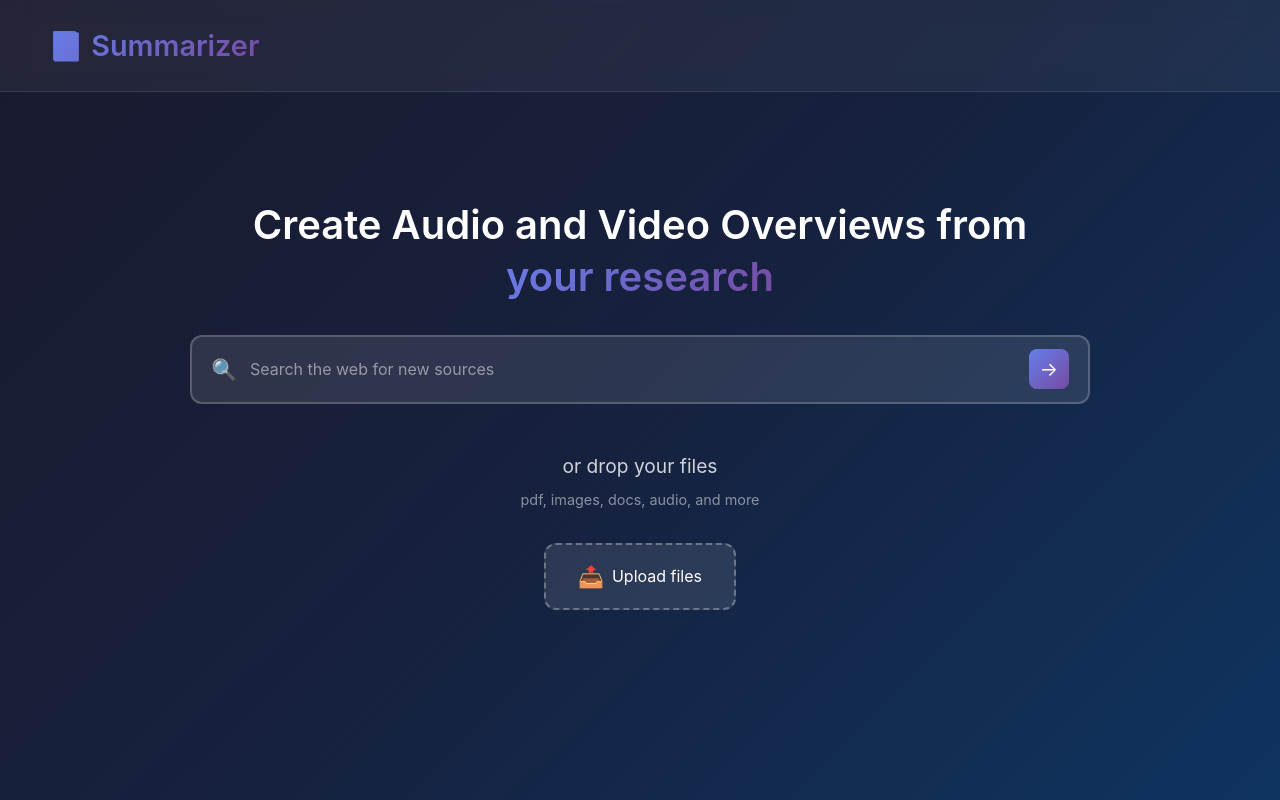
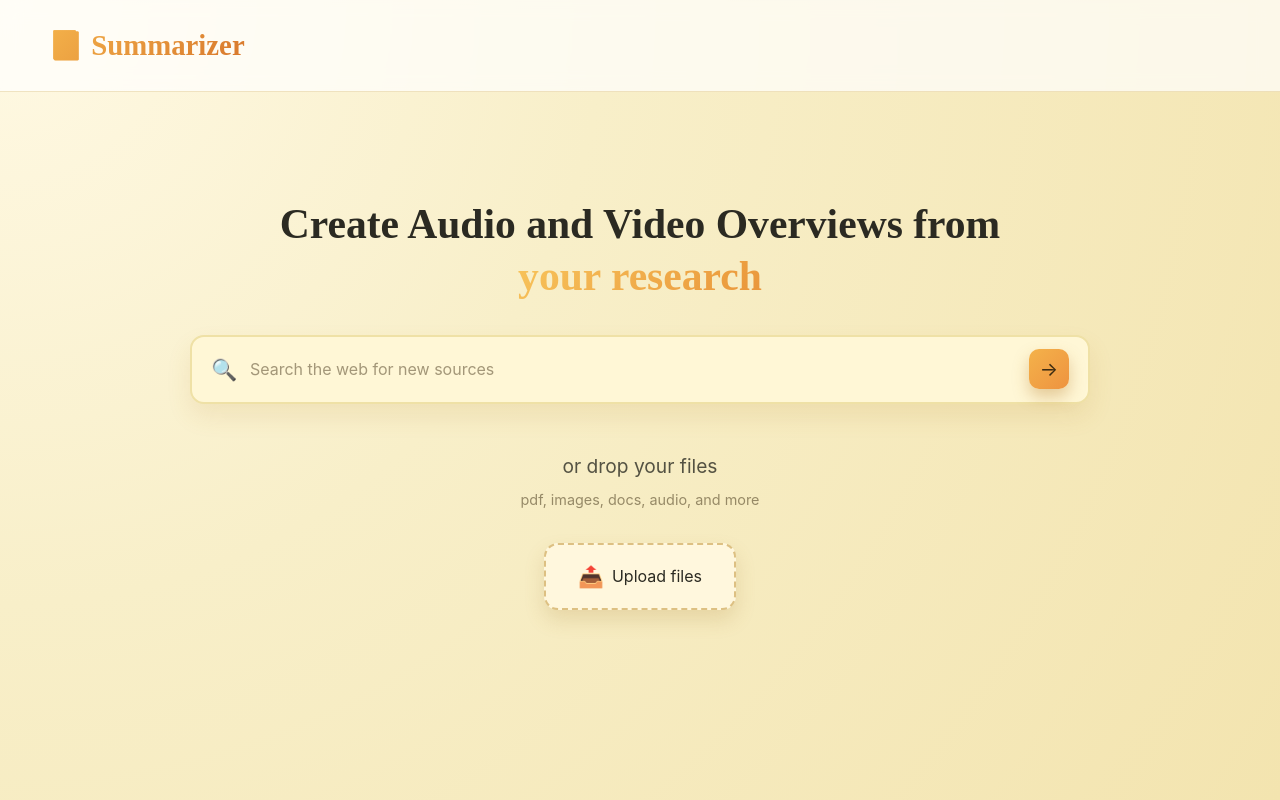
Before and after one commit to Varun251005/smart-research-summarizer, a React (Create React App) app in the folder frontend/: page / in a window 1280 px wide. Built offline with nearby package versions, Linux system fonts and the light colour scheme; the HTML template or start-up script is replaced by a standard one.

Commit message:
fix: enhance styling in NotebookLM.css for improved aesthetics and readability

```diff
--- a/frontend/src/components/NotebookLM.css
+++ b/frontend/src/components/NotebookLM.css
@@ -1,7 +1,20 @@
+:root {
+  --butter-100: #fff7d6;
+  --butter-200: #f6ecc2;
+  --butter-300: #efe1a6;
+  --honey-400: #f4b24a;
+  --honey-500: #ee9340;
+  --spice-700: #6b4b1f;
+  --ink-900: #2b2a22;
+  --paper: #fffdf3;
+  --card: #fff7dd;
+  --shadow: rgba(140, 98, 30, 0.18);
+}
+
 .notebooklm-container {
   min-height: 100vh;
-  background: linear-gradient(135deg, #1a1a2e 0%, #16213e 50%, #0f3460 100%);
-  color: #fff;
+  background: radial-gradient(circle at top left, #fff9e4 0%, #f8efc9 40%, #f3e4af 100%);
+  color: var(--ink-900);
 }
 
 .notebooklm-header {
@@ -9,33 +22,35 @@
   justify-content: space-between;
   align-items: center;
   padding: 1.5rem 3rem;
-  background: rgba(255, 255, 255, 0.05);
+  background: rgba(255, 255, 255, 0.7);
   backdrop-filter: blur(10px);
-  border-bottom: 1px solid rgba(255, 255, 255, 0.1);
+  border-bottom: 1px solid rgba(212, 179, 96, 0.35);
 }
 
 .header-left h1 {
   font-size: 1.8rem;
-  font-weight: 600;
+  font-weight: 700;
   margin: 0;
-  background: linear-gradient(135deg, #667eea 0%, #764ba2 100%);
+  font-family: 'Fraunces', 'Times New Roman', serif;
+  background: linear-gradient(135deg, var(--honey-400) 0%, #d7762b 100%);
   -webkit-background-clip: text;
   -webkit-text-fill-color: transparent;
 }
 
 .about-link {
-  background: rgba(255, 255, 255, 0.1);
-  border: 1px solid rgba(255, 255, 255, 0.2);
-  color: #fff;
+  background: var(--paper);
+  border: 1px solid rgba(212, 179, 96, 0.45);
+  color: var(--spice-700);
   padding: 0.6rem 1.5rem;
-  border-radius: 8px;
+  border-radius: 10px;
   cursor: pointer;
   font-size: 0.95rem;
   transition: all 0.3s ease;
+  box-shadow: 0 8px 18px var(--shadow);
 }
 
 .about-link:hover {
-  background: rgba(255, 255, 255, 0.2);
+  background: #fff1c4;
   transform: translateY(-2px);
 }
 
@@ -60,14 +75,16 @@
 }
 
 .welcome-content h2 {
-  font-size: 2.5rem;
-  font-weight: 600;
+  font-size: 2.6rem;
+  font-weight: 700;
   margin-bottom: 2rem;
-  line-height: 1.3;
+  line-height: 1.25;
+  color: var(--ink-900);
+  font-family: 'Fraunces', 'Times New Roman', serif;
 }
 
 .highlight {
-  background: linear-gradient(135deg, #667eea 0%, #764ba2 100%);
+  background: linear-gradient(135deg, #f8c55c 0%, #e9953a 100%);
   -webkit-background-clip: text;
   -webkit-text-fill-color: transparent;
 }
@@ -80,17 +97,18 @@
 .search-box {
   display: flex;
   align-items: center;
-  background: rgba(255, 255, 255, 0.1);
-  border: 2px solid rgba(255, 255, 255, 0.2);
-  border-radius: 12px;
+  background: var(--butter-100);
+  border: 2px solid var(--butter-300);
+  border-radius: 14px;
   padding: 0.8rem 1.2rem;
   margin-bottom: 1rem;
   transition: all 0.3s ease;
+  box-shadow: 0 12px 24px rgba(179, 126, 35, 0.12);
 }
 
 .search-box:focus-within {
-  border-color: #667eea;
-  box-shadow: 0 0 0 3px rgba(102, 126, 234, 0.2);
+  border-color: var(--honey-400);
+  box-shadow: 0 0 0 3px rgba(244, 178, 74, 0.35);
 }
 
 .search-icon {
@@ -102,25 +120,26 @@
   flex: 1;
   background: transparent;
   border: none;
-  color: #fff;
+  color: var(--ink-900);
   font-size: 1rem;
   outline: none;
 }
 
 .search-input::placeholder {
-  color: rgba(255, 255, 255, 0.5);
+  color: rgba(71, 56, 28, 0.5);
 }
 
 .search-btn {
-  background: linear-gradient(135deg, #667eea 0%, #764ba2 100%);
+  background: linear-gradient(135deg, var(--honey-400) 0%, var(--honey-500) 100%);
   border: none;
-  color: #fff;
+  color: #3c2b12;
   width: 40px;
   height: 40px;
-  border-radius: 8px;
+  border-radius: 10px;
   cursor: pointer;
   font-size: 1.2rem;
   transition: all 0.3s ease;
+  box-shadow: 0 8px 16px rgba(179, 118, 33, 0.35);
 }
 
 .search-btn:hover {
@@ -155,12 +174,12 @@
 .upload-text {
   font-size: 1.2rem;
   margin-bottom: 0.5rem;
-  color: rgba(255, 255, 255, 0.8);
+  color: rgba(43, 42, 34, 0.8);
 }
 
 .file-types {
   font-size: 0.9rem;
-  color: rgba(255, 255, 255, 0.5);
+  color: rgba(71, 56, 28, 0.55);
   margin-bottom: 2rem;
 }
 
@@ -172,24 +191,25 @@
 }
 
 .upload-btn {
-  background: rgba(255, 255, 255, 0.1);
-  border: 2px dashed rgba(255, 255, 255, 0.3);
-  color: #fff;
+  background: var(--card);
+  border: 2px dashed rgba(198, 156, 70, 0.6);
+  color: var(--ink-900);
   padding: 1rem 2rem;
-  border-radius: 12px;
+  border-radius: 14px;
   cursor: pointer;
   font-size: 1rem;
   display: flex;
   align-items: center;
   gap: 0.5rem;
   transition: all 0.3s ease;
+  box-shadow: 0 10px 20px rgba(159, 114, 38, 0.18);
 }
 
 .upload-btn:hover {
-  background: rgba(255, 255, 255, 0.2);
-  border-color: #667eea;
+  background: #fff1c4;
+  border-color: var(--honey-400);
   transform: translateY(-3px);
-  box-shadow: 0 5px 15px rgba(102, 126, 234, 0.3);
+  box-shadow: 0 12px 22px rgba(179, 122, 36, 0.3);
 }
 
 .upload-btn span {
@@ -206,8 +226,8 @@
   display: inline-block;
   width: 40px;
   height: 40px;
-  border: 4px solid rgba(255, 255, 255, 0.2);
-  border-top-color: #667eea;
+  border: 4px solid rgba(184, 134, 48, 0.25);
+  border-top-color: var(--honey-400);
   border-radius: 50%;
   animation: spin 1s linear infinite;
   margin-bottom: 1rem;
@@ -227,11 +247,12 @@
 
 /* Sidebar */
 .sidebar {
-  background: rgba(255, 255, 255, 0.05);
-  border-radius: 16px;
+  background: var(--card);
+  border-radius: 18px;
   padding: 1.5rem;
-  border: 1px solid rgba(255, 255, 255, 0.1);
+  border: 1px solid rgba(198, 156, 70, 0.35);
   height: fit-content;
+  box-shadow: 0 20px 30px rgba(160, 112, 34, 0.15);
 }
 
 .sidebar-header {
@@ -247,14 +268,15 @@
 }
 
 .add-source-btn {
-  background: linear-gradient(135deg, #667eea 0%, #764ba2 100%);
+  background: linear-gradient(135deg, var(--honey-400) 0%, #d7762b 100%);
   border: none;
-  color: #fff;
+  color: #3c2b12;
   padding: 0.5rem 1rem;
-  border-radius: 8px;
+  border-radius: 10px;
   cursor: pointer;
   font-size: 0.9rem;
   transition: all 0.3s ease;
+  box-shadow: 0 10px 16px rgba(170, 117, 36, 0.3);
 }
 
 .add-source-btn:hover {
@@ -270,14 +292,15 @@
   align-items: center;
   gap: 0.8rem;
   padding: 0.8rem;
-  background: rgba(255, 255, 255, 0.05);
-  border-radius: 8px;
+  background: rgba(255, 255, 255, 0.7);
+  border-radius: 10px;
   margin-bottom: 0.5rem;
   transition: all 0.3s ease;
+  border: 1px solid rgba(208, 170, 89, 0.25);
 }
 
 .source-item:hover {
-  background: rgba(255, 255, 255, 0.1);
+  background: #fff1c4;
 }
 
 .source-icon {
@@ -293,7 +316,7 @@
 
 /* Audio Overview */
 .audio-overview-section {
-  border-top: 1px solid rgba(255, 255, 255, 0.1);
+  border-top: 1px solid rgba(207, 171, 92, 0.5);
   padding-top: 1.5rem;
 }
 
@@ -304,17 +327,17 @@
 
 .audio-description {
   font-size: 0.85rem;
-  color: rgba(255, 255, 255, 0.6);
+  color: rgba(71, 56, 28, 0.6);
   margin-bottom: 1rem;
 }
 
 .generate-audio-btn {
   width: 100%;
-  background: linear-gradient(135deg, #667eea 0%, #764ba2 100%);
+  background: linear-gradient(135deg, var(--honey-400) 0%, #d7762b 100%);
   border: none;
-  color: #fff;
+  color: #3c2b12;
   padding: 0.8rem;
-  border-radius: 8px;
+  border-radius: 10px;
   cursor: pointer;
   font-size: 1rem;
   display: flex;
@@ -322,11 +345,12 @@
   justify-content: center;
   gap: 0.5rem;
   transition: all 0.3s ease;
+  box-shadow: 0 12px 18px rgba(179, 121, 36, 0.3);
 }
 
 .generate-audio-btn:hover:not(:disabled) {
   transform: translateY(-2px);
-  box-shadow: 0 5px 15px rgba(102, 126, 234, 0.4);
+  box-shadow: 0 12px 20px rgba(179, 121, 36, 0.35);
 }
 
 .generate-audio-btn:disabled {
@@ -338,8 +362,8 @@
   display: inline-block;
   width: 16px;
   height: 16px;
-  border: 2px solid rgba(255, 255, 255, 0.3);
-  border-top-color: #fff;
+  border: 2px solid rgba(81, 62, 30, 0.3);
+  border-top-color: #3c2b12;
   border-radius: 50%;
   animation: spin 1s linear infinite;
 }
@@ -356,9 +380,9 @@
 }
 
 .regenerate-btn {
-  background: rgba(255, 255, 255, 0.1);
-  border: 1px solid rgba(255, 255, 255, 0.2);
-  color: #fff;
+  background: rgba(255, 255, 255, 0.7);
+  border: 1px solid rgba(198, 156, 70, 0.5);
+  color: var(--ink-900);
   padding: 0.6rem;
   border-radius: 8px;
   cursor: pointer;
@@ -367,15 +391,16 @@
 }
 
 .regenerate-btn:hover {
-  background: rgba(255, 255, 255, 0.2);
+  background: #fff1c4;
 }
 
 /* Main Content */
 .main-content {
-  background: rgba(255, 255, 255, 0.05);
-  border-radius: 16px;
+  background: var(--paper);
+  border-radius: 20px;
   padding: 2rem;
-  border: 1px solid rgba(255, 255, 255, 0.1);
+  border: 1px solid rgba(198, 156, 70, 0.3);
+  box-shadow: 0 24px 40px rgba(160, 112, 34, 0.12);
 }
 
 .content-header h2 {
@@ -384,17 +409,18 @@
 }
 
 .summary-card {
-  background: rgba(255, 255, 255, 0.08);
-  border-radius: 12px;
+  background: #fff4cf;
+  border-radius: 16px;
   padding: 1.5rem;
   margin-bottom: 2rem;
-  border: 1px solid rgba(255, 255, 255, 0.1);
+  border: 1px solid rgba(198, 156, 70, 0.3);
+  box-shadow: inset 0 0 0 1px rgba(255, 255, 255, 0.6);
 }
 
 .summary-text {
   font-size: 1.05rem;
   line-height: 1.7;
-  color: rgba(255, 255, 255, 0.9);
+  color: rgba(43, 42, 34, 0.9);
 }
 
 /* Search More */
```
